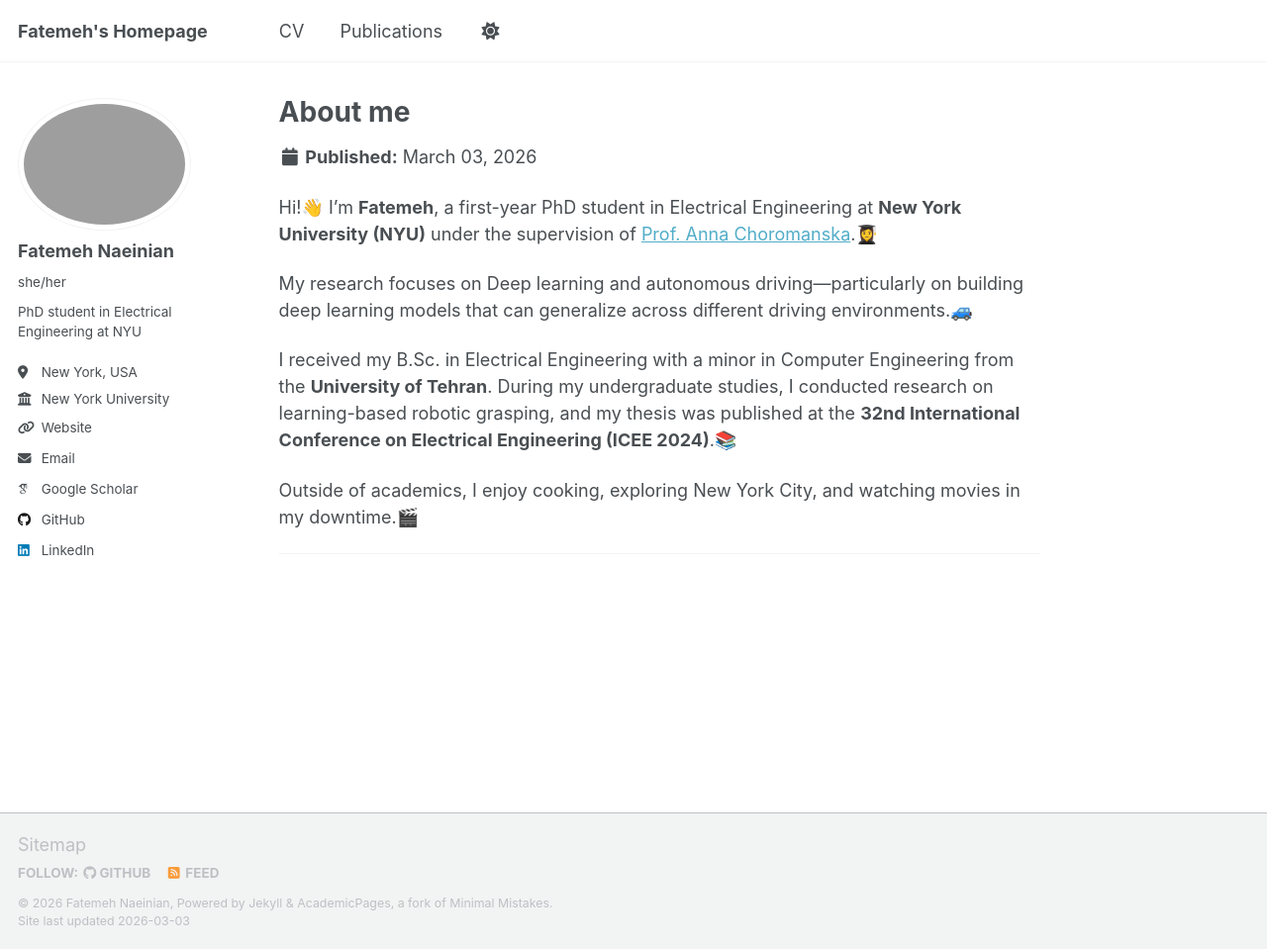
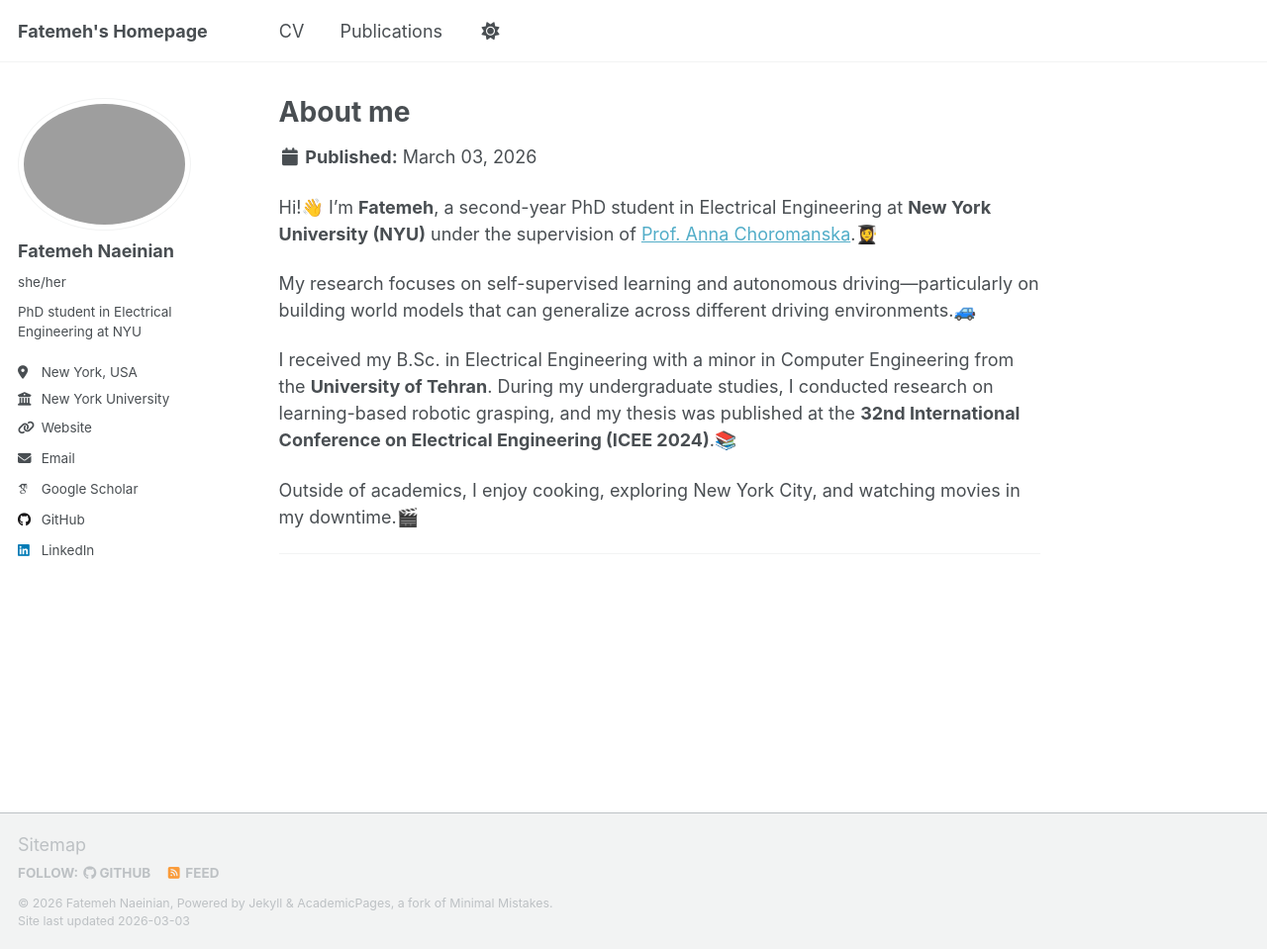
Before and after one commit to FatemehNaeinian/FatemehNaeinian.github.io, a Jekyll site: the page built from _pages/about.md, in a window 1280 px wide and 959 px high. Shown: the whole window at 99% size. Built offline with Jekyll 4.4.1, drawn with Linux system fonts in a browser that asks for light colours; some web fonts are replaced; a script that is not in the unit is left out.

Commit message:
Revise PhD year and research description in about.md
Updated academic year and research focus in the about page.

```diff
--- a/_pages/about.md
+++ b/_pages/about.md
@@ -5,9 +5,9 @@
 ---
 
 Hi!👋
-I’m **Fatemeh**, a first-year PhD student in Electrical Engineering at **New York University (NYU)** under the supervision of [Prof. Anna Choromanska](https://engineering.nyu.edu/faculty/anna-choromanska).👩‍🎓
+I’m **Fatemeh**, a second-year PhD student in Electrical Engineering at **New York University (NYU)** under the supervision of [Prof. Anna Choromanska](https://engineering.nyu.edu/faculty/anna-choromanska).👩‍🎓
 
-My research focuses on Deep learning and autonomous driving—particularly on building deep learning models that can generalize across different driving environments.🚙
+My research focuses on self-supervised learning and autonomous driving—particularly on building world models that can generalize across different driving environments.🚙
 
 I received my B.Sc. in Electrical Engineering with a minor in Computer Engineering from the **University of Tehran**. During my undergraduate studies, I conducted research on learning-based robotic grasping, and my thesis was published at the **32nd International Conference on Electrical Engineering (ICEE 2024)**.📚
 
```
